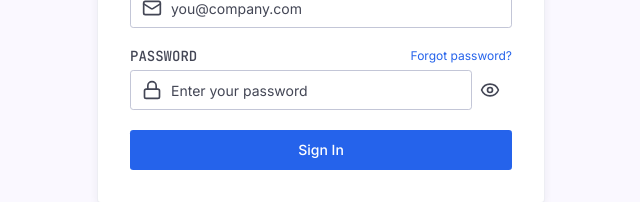
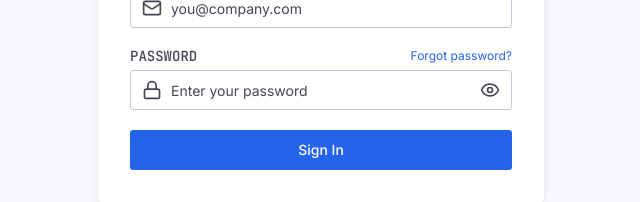
Before and after one commit to NatdanaiKhe/OperoERP, a Next.js app in the folder apps/web/: page /login in a window 1280 px wide. Shown: the part 381-583 px from the top of the page, without its empty margins (319-959 px from the left). Built offline with nearby package versions, Linux system fonts and the light colour scheme; no server answers.

Commit message:
feat(input): refactor Input component to use forwardRef and improve clear button functionality

```diff
--- a/apps/web/app/components/atoms/input.tsx
+++ b/apps/web/app/components/atoms/input.tsx
@@ -9,63 +9,93 @@ interface InputProps extends React.InputHTMLAttributes<HTMLInputElement> {
   onClear?: () => void;
 }
 
-export function Input({
-  icon,
-  invalid,
-  className,
-  onClear,
-  ...props
-}: InputProps) {
+export const Input = React.forwardRef<HTMLInputElement, InputProps>(
+  (
+    { icon, invalid = false, onClear, value, className, disabled, ...props },
+    forwardedRef,
+  ) => {
     const inputRef = React.useRef<HTMLInputElement>(null);
 
-  // Controlled inputs only: a clear button makes no sense on an uncontrolled
-  // input since there is no value to clear from the parent. All current
-  // onClear consumers are controlled.
-  // ponytail: add internal value-tracking only if an uncontrolled clearable
-  // input ever lands.
-  const hasValue = props.value !== undefined && props.value !== '';
-  const showClear = Boolean(onClear) && hasValue && !props.disabled;
+    const setInputRef = React.useCallback(
+      (node: HTMLInputElement | null) => {
+        inputRef.current = node;
 
-  function handleClear() {
+        if (typeof forwardedRef === 'function') {
+          forwardedRef(node);
+        } else if (forwardedRef) {
+          forwardedRef.current = node;
+        }
+      },
+      [forwardedRef],
+    );
+
+    const hasValue = value !== undefined && value !== '';
+    const showClear = Boolean(onClear) && hasValue && !disabled;
+
+    const handleClear = () => {
       onClear?.();
       inputRef.current?.focus();
-  }
+    };
 
     const inputClassName = cn(
       'bg-white',
       icon && 'pl-10',
       showClear && 'pr-9',
       invalid && 'border-destructive focus-visible:ring-destructive/30',
+      className,
     );
 
     if (!icon && !showClear) {
       return (
         <ShadcnInput
-        ref={inputRef}
-        className={cn(inputClassName, className)}
+          ref={setInputRef}
+          value={value}
+          disabled={disabled}
+          className={inputClassName}
           {...props}
         />
       );
     }
 
     return (
-    <div className={cn('relative', className)}>
+      <div className="relative">
         {icon && (
-        <div className="pointer-events-none absolute left-3 top-1/2 -translate-y-1/2 text-muted-foreground">
+          <span
+            aria-hidden="true"
+            className="pointer-events-none absolute left-3 top-1/2 -translate-y-1/2 text-muted-foreground"
+          >
             {icon}
-        </div>
+          </span>
         )}
-      <ShadcnInput ref={inputRef} className={inputClassName} {...props} />
+
+        <ShadcnInput
+          ref={setInputRef}
+          value={value}
+          disabled={disabled}
+          className={inputClassName}
+          {...props}
+        />
+
         {showClear && (
           <button
             type="button"
             onClick={handleClear}
-          aria-label="Clear"
-          className="absolute right-3 top-1/2 -translate-y-1/2 text-muted-foreground hover:text-foreground"
+            aria-label="Clear input"
+            title="Clear"
+            className={cn(
+              'absolute right-3 top-1/2 -translate-y-1/2',
+              'text-muted-foreground transition-colors',
+              'hover:text-foreground',
+              'focus-visible:outline-none focus-visible:ring-2',
+              'focus-visible:ring-ring focus-visible:ring-offset-2',
+            )}
           >
-          <X className="h-4 w-4" />
+            <X aria-hidden="true" className="h-4 w-4" />
           </button>
         )}
       </div>
     );
-}
+  },
+);
+
+Input.displayName = 'Input';
```
Lines whose indentation alone changed are shown as unchanged.
